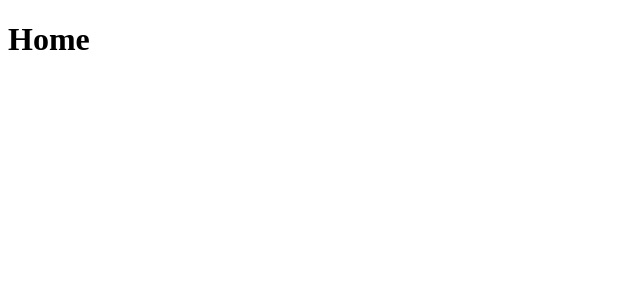
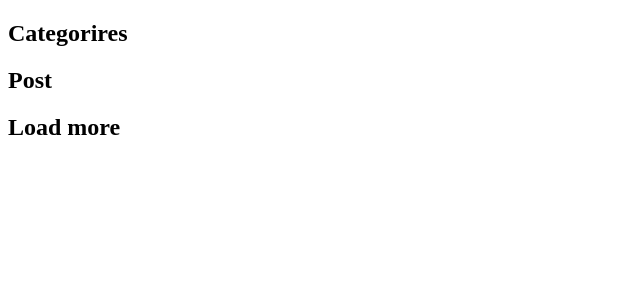
Before and after one commit to shmudivel/nextjs13-fullstack, a Next.js app: page / in a window 1280 px wide. Shown: the top 300 px of the page, without its empty margins (0-640 px from the left). Built offline with nearby package versions, Linux system fonts and the light colour scheme.

Commit message:
skeleton home page

```diff
--- a/app/page.tsx
+++ b/app/page.tsx
@@ -1,8 +1,10 @@
 const Home = () => {
   return (
-    <div>
-      <h1>Home</h1>
-    </div>
+    <section className="flex-start flex-col paddings mb-16 ">
+      <h1>Categorires</h1>
+      <h1>Post</h1>
+      <h1>Load more</h1>
+    </section>
   );
 };
 
```
Also changed, not shown: common.types.ts (added, +63 -0 lines).
